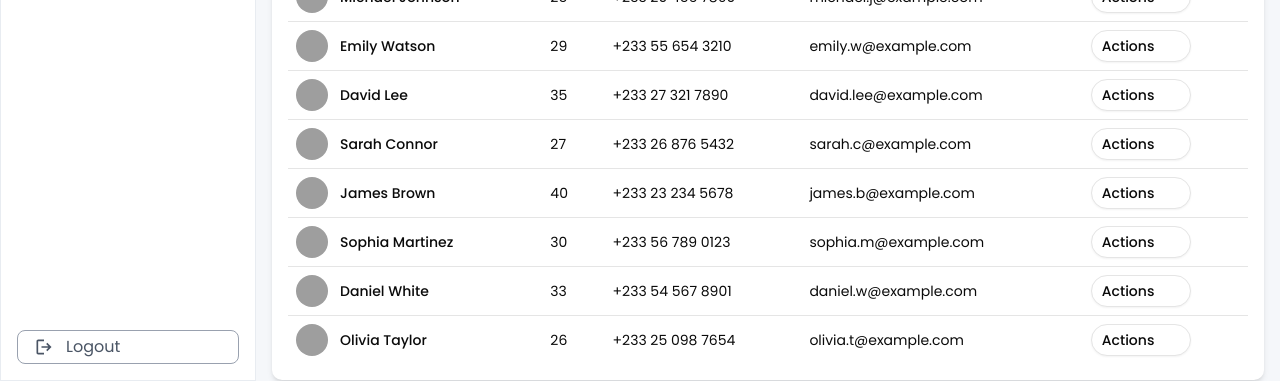
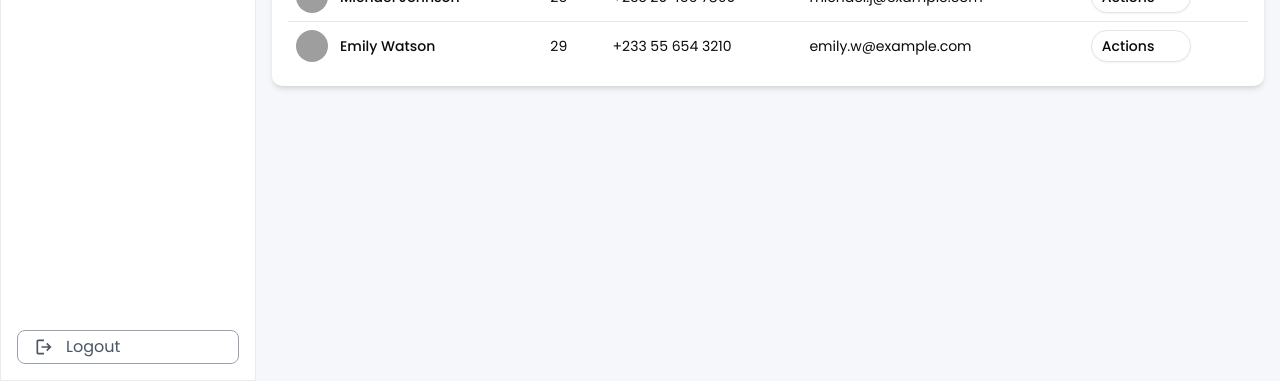
Before and after one commit to ranselorm/project-alpha, a React (Vite) app: page /users in a window 1280 px wide. Shown: the part 419-800 px from the top of the page. Built offline with nearby package versions, Linux system fonts and the light colour scheme; grey boxes are pictures that could not be loaded; some icons are missing.

Commit message:
Fix modal glitch

```diff
--- a/src/components/UsersTable.tsx
+++ b/src/components/UsersTable.tsx
@@ -15,7 +15,16 @@ import {
 import { Button } from "@/components/ui/button";
 import { Avatar, AvatarFallback, AvatarImage } from "@/components/ui/avatar";
 import { Icon } from "@iconify/react";
+import {
+  Dialog,
+  DialogContent,
+  DialogHeader,
+  DialogTitle,
+  DialogTrigger,
+} from "@/components/ui/dialog";
+import { useState } from "react";
 
+// Dummy Users Data
 const users = [
   {
     id: 1,
@@ -49,57 +58,12 @@ const users = [
     email: "emily.w@example.com",
     profilePic: "https://randomuser.me/api/portraits/women/4.jpg",
   },
-  {
-    id: 5,
-    name: "David Lee",
-    age: 35,
-    phone: "+233 27 321 7890",
-    email: "david.lee@example.com",
-    profilePic: "https://randomuser.me/api/portraits/men/5.jpg",
-  },
-  {
-    id: 6,
-    name: "Sarah Connor",
-    age: 27,
-    phone: "+233 26 876 5432",
-    email: "sarah.c@example.com",
-    profilePic: "https://randomuser.me/api/portraits/women/6.jpg",
-  },
-  {
-    id: 7,
-    name: "James Brown",
-    age: 40,
-    phone: "+233 23 234 5678",
-    email: "james.b@example.com",
-    profilePic: "https://randomuser.me/api/portraits/men/7.jpg",
-  },
-  {
-    id: 8,
-    name: "Sophia Martinez",
-    age: 30,
-    phone: "+233 56 789 0123",
-    email: "sophia.m@example.com",
-    profilePic: "https://randomuser.me/api/portraits/women/8.jpg",
-  },
-  {
-    id: 9,
-    name: "Daniel White",
-    age: 33,
-    phone: "+233 54 567 8901",
-    email: "daniel.w@example.com",
-    profilePic: "https://randomuser.me/api/portraits/men/9.jpg",
-  },
-  {
-    id: 10,
-    name: "Olivia Taylor",
-    age: 26,
-    phone: "+233 25 098 7654",
-    email: "olivia.t@example.com",
-    profilePic: "https://randomuser.me/api/portraits/women/10.jpg",
-  },
 ];
 
 const UsersTable = () => {
+  const [selectedUser, setSelectedUser] = useState<any>(null);
+  const [isModalOpen, setIsModalOpen] = useState(false);
+
   return (
     <div>
       <div className="p-4 bg-white shadow-md rounded-lg">
@@ -142,7 +106,12 @@ const UsersTable = () => {
                       </Button>
                     </DropdownMenuTrigger>
                     <DropdownMenuContent align="end">
-                      <DropdownMenuItem>
+                      <DropdownMenuItem
+                        onClick={() => {
+                          setSelectedUser(user);
+                          setIsModalOpen(true);
+                        }}
+                      >
                         <Icon icon="mdi:eye" className="mr-2" />
                         Details
                       </DropdownMenuItem>
@@ -166,20 +135,37 @@ const UsersTable = () => {
           </TableBody>
         </Table>
       </div>
-      <div className="flex justify-end items-center mt-4 space-x-2">
-        <Button size="sm" className="bg-teal-600 text-white">
-          1
-        </Button>
-        <Button variant="ghost" size="sm">
-          2
-        </Button>
-        <Button variant="ghost" size="sm">
-          3
-        </Button>
-        <Button variant="ghost" size="sm">
-          4
-        </Button>
-      </div>
+
+      {/* MODAL (Outside the Table to Prevent Flashing Issues) */}
+      <Dialog open={isModalOpen} onOpenChange={setIsModalOpen}>
+        <DialogContent>
+          <DialogHeader>
+            <DialogTitle>User Details</DialogTitle>
+          </DialogHeader>
+          {selectedUser && (
+            <div className="flex flex-col space-y-4">
+              <div className="flex items-center space-x-4">
+                <Avatar className="w-12 h-12">
+                  <AvatarImage src={selectedUser.profilePic} />
+                  <AvatarFallback>{selectedUser.name[0]}</AvatarFallback>
+                </Avatar>
+                <div>
+                  <h3 className="text-lg font-semibold">{selectedUser.name}</h3>
+                  <p className="text-sm text-gray-500">{selectedUser.email}</p>
+                </div>
+              </div>
+              <div className="space-y-2">
+                <p>
+                  <strong>Age:</strong> {selectedUser.age}
+                </p>
+                <p>
+                  <strong>Phone:</strong> {selectedUser.phone}
+                </p>
+              </div>
+            </div>
+          )}
+        </DialogContent>
+      </Dialog>
     </div>
   );
 };
```
